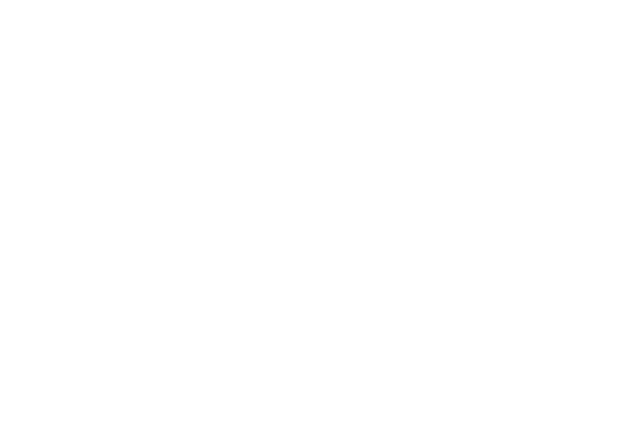
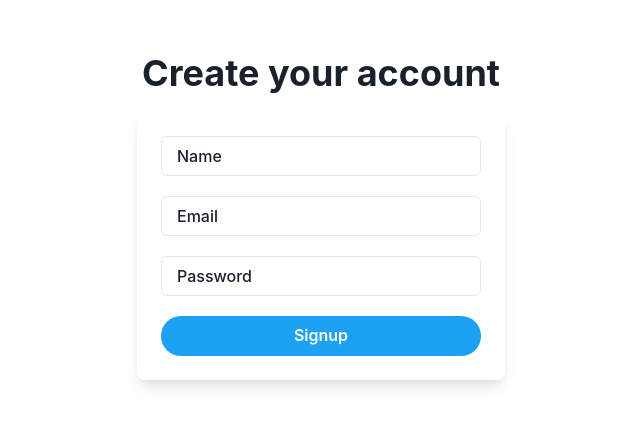
Before and after one commit to andrianggoro21/kelompok2-exercise11-12, a React (Create React App) app: page /register in a window 1280 px wide. Before the commit this address had no page. Shown: the part 184-610 px from the top of the page, without its empty margins (319-959 px from the left). Built offline with nearby package versions, Linux system fonts and the light colour scheme.

Commit message:
Update Register Page

```diff
--- a/src/App.js
+++ b/src/App.js
@@ -1,4 +1,5 @@
 import { Routes, Route } from "react-router-dom"
+import Home from "./pages/home";
 import Register from "./pages/register";
 import Login from "./pages/login";
 import DisplayData from "./pages/displayData";
@@ -6,7 +7,8 @@
 function App() {
   return (
     <Routes>
-      <Route path="/" element={<Register/>}></Route>
+      <Route path="/" element={<Home/>}></Route>
+      <Route path="/register" element={<Register/>}></Route>
       <Route path="/login" element={<Login/>}></Route>
       <Route path="/display-data" element={<DisplayData/>}></Route>
     </Routes>
--- a/src/components/boxRegister/index.jsx
+++ b/src/components/boxRegister/index.jsx
@@ -1,4 +1,21 @@
-import { FormLabel, FormControl, InputGroup, Input, Button, FormErrorMessage } from "@chakra-ui/react";
+import {
+  ChakraProvider,
+  Flex,
+  useColorModeValue,
+  Text,
+  Checkbox,
+  Box,
+  Heading,
+  FormLabel,
+  FormControl,
+  FormHelperText,
+  InputGroup,
+  Input,
+  Button,
+  FormErrorMessage,
+  Stack,
+} from "@chakra-ui/react";
+import formFloating from "../../themes/formFloating";
 import axios from "axios";
 import { useFormik } from "formik";
 import * as Yup from "yup";
@@ -13,15 +30,16 @@
     .required("Email is required"),
   password: Yup.string()
     // .min(6, "Password must be 6 characters minimum")
-        .matches("^(?=.*?[A-Z])(?=.*?[a-z])(?=.*?[0-9])(?=.*?[#?!@$%^&*-]).{6,}$",
+    .matches(
+      "^(?=.*?[A-Z])(?=.*?[a-z])(?=.*?[0-9])(?=.*?[#?!@$%^&*-]).{6,}$",
       `Password must be 6 characters minimum, at least contain one lowercase,
-         one uppercase, one number, and one symbol`)
-        .required("Password is required")
+         one uppercase, one number, and one symbol`
+    )
+    .required("Password is required"),
 });
 
 const BoxRegister = () => {
-
-    const register = async(name, email, password) => {
+  const register = async (name, email, password) => {
     try {
       await axios.post("http://localhost:3000/users", {
         name,
@@ -30,9 +48,9 @@
       });
       alert("Register Success");
     } catch (err) {
-            console.log(err)
+      console.log(err);
     }
-    }
+  };
 
   const navigate = useNavigate();
 
@@ -40,73 +58,96 @@
     initialValues: {
       name: "",
       email: "",
-            password: ""
+      password: "",
     },
 
     validationSchema: RegisterSchema,
     onSubmit: (values) => {
       register(values.name, values.email, values.password);
-            navigate("/login")
+      navigate("/login");
     },
   });
 
   return (
-        <>
+    <ChakraProvider theme={formFloating}>
+      <Stack p="10%" gap="1em" minH="100vh"
+      align="center"
+      justify="center">
+        <Heading as="h2">Create your account</Heading>
         <form onSubmit={formik.handleSubmit}>
-                <FormLabel>Name :</FormLabel>
+        <Box rounded="lg"
+          boxShadow={'lg'} p={6}>
+        <Stack spacing={5} w="40vh">
             <FormControl
-                    isInvalid={formik.touched.name && formik.errors.name}>
+              variant="floating"
+              isInvalid={formik.touched.name && formik.errors.name}
+            >
               <InputGroup>
                 <Input
+                  placeholder=" "
                   type="text"
                   name="name"
-                            placeholder="Insert your name"
                   value={formik.values.name}
                   onChange={formik.handleChange}
                 ></Input>
+                <FormLabel>Name</FormLabel>
               </InputGroup>
               {formik.touched.name && formik.errors.name && (
                 <FormErrorMessage>{formik.errors.name}</FormErrorMessage>
               )}
             </FormControl>
-                <FormLabel>Email :</FormLabel>
             <FormControl
-                    isInvalid={formik.touched.email && formik.errors.email}>
+              variant="floating"
+              isInvalid={formik.touched.email && formik.errors.email}
+            >
               <InputGroup>
                 <Input
+                  placeholder=" "
                   type="text"
                   name="email"
-                            placeholder="Insert your email"
                   value={formik.values.email}
                   onChange={formik.handleChange}
                 ></Input>
+                <FormLabel>Email</FormLabel>
               </InputGroup>
               {formik.touched.email && formik.errors.email && (
                 <FormErrorMessage>{formik.errors.email}</FormErrorMessage>
               )}
             </FormControl>
-                <FormLabel>Password :</FormLabel>
             <FormControl
-                    isInvalid={formik.touched.password && formik.errors.password}>
+              variant="floating"
+              isInvalid={formik.touched.password && formik.errors.password}
+            >
               <InputGroup>
                 <Input
+                  placeholder=" "
                   type="password"
                   name="password"
-                            placeholder="Insert your password"
                   values={formik.values.password}
                   onChange={formik.handleChange}
                 ></Input>
+                <FormLabel>Password</FormLabel>
               </InputGroup>
               {formik.touched.password && formik.errors.password && (
                 <FormErrorMessage>{formik.errors.password}</FormErrorMessage>
               )}
             </FormControl>
             {/* <Link to="Login"> */}
-                <Button type="submit" colorScheme="facebook">Signup</Button>
+            <Button
+              type="submit"
+              colorScheme="twitter"
+              borderRadius="5em"
+              w="100%"
+            >
+              Signup
+            </Button>
             {/* </Link> */}
+          </Stack>
+        </Box>
         </form>
-        </>
-    )
-}
+      </Stack>
+    </ChakraProvider>
+  );
+};
 
 export default BoxRegister;
--- /dev/null
+++ b/src/pages/home/index.jsx
@@ -0,0 +1,12 @@
+import {Box} from "@chakra-ui/react";
+import BoxHome from "../../components/boxHome";
+
+const Home = () => {
+ return (
+    <Box d="block" h="100vh" m="0">
+        <BoxHome/>
+    </Box>
+ )
+}
+
+export default Home;
--- /dev/null
+++ b/src/themes/formFloating.js
@@ -0,0 +1,40 @@
+import { extendTheme } from "@chakra-ui/react";
+
+const activeLabelStyles = {
+    transform: "scale(0.85) translateY(-24px)",
+};
+
+export const formFloating = extendTheme({
+    components: {
+        Form: {
+          variants: {
+            floating: {
+              container: {
+                _focusWithin: {
+                  label: {
+                    ...activeLabelStyles
+                  }
+                },
+                "input:not(:placeholder-shown) + label, .chakra-select__wrapper + label, textarea:not(:placeholder-shown) ~ label": {
+                  ...activeLabelStyles
+                },
+                label: {
+                  top: 0,
+                  left: 0,
+                  zIndex: 2,
+                  position: "absolute",
+                  backgroundColor: "white",
+                  pointerEvents: "none",
+                  mx: 3,
+                  px: 1,
+                  my: 2,
+                  transformOrigin: "left top"
+                }
+              }
+            }
+          }
+        }
+      }
+})
+
+export default formFloating;
--- a/src/themes/index.js
+++ b/src/themes/index.js
@@ -1,6 +1,7 @@
 import { extendTheme } from "@chakra-ui/react";
 import breakpoints from "./breakpoint";
+import formFloating from "./formFloating";
 
-const theme = extendTheme({breakpoints});
+const theme = extendTheme({breakpoints, formFloating});
 
 export default theme;
```
Also changed, not shown: src/components/boxHome/index.jsx (added, +48 -0 lines), public/images/logo.png (added). Lines whose indentation alone changed are shown as unchanged.
